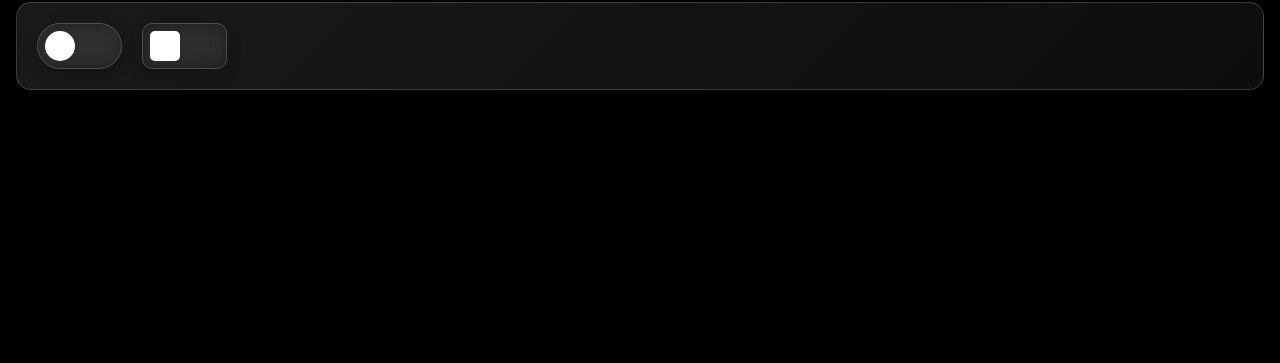
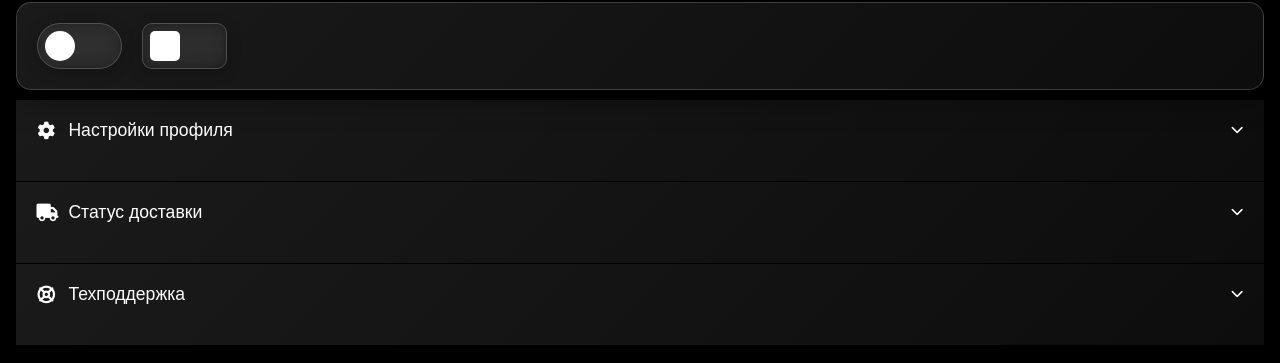
Before and after one commit to javoxhr2oo8/ui-components, a Nuxt app: page / in a window 1280 px wide. Shown: the part 1025-1388 px from the top of the page. Before the commit the page ends 1135 px from the top, so only its background shows below. Built offline with nearby package versions, Linux system fonts and the light colour scheme.

Commit message:
added accordion

```diff
--- a/app/components/Main/index.vue
+++ b/app/components/Main/index.vue
@@ -8,6 +8,7 @@ import Button from '../Ui/Button.vue';
 import window from '../AppWindow/window.vue';
 import Input from '../Ui/Input.vue';
 import Select from '../Ui/Select.vue';
+import Accordion from '../Ui/Accordion.vue';
 
 const isLightOn = ref(false);
 const isLightOff = ref(true);
@@ -79,6 +80,25 @@ const models = [
         value: "iphone 16"
     },
 ]
+
+
+const faq = [
+  {
+    title: 'Настройки профиля',
+    content: 'Здесь вы можете изменить свой пароль и аватар.',
+    icon: 'fa-gear'
+  },
+  {
+    title: 'Статус доставки',
+    content: 'Ваш заказ уже в пути и прибудет в течение 3 дней.',
+    icon: 'fa-truck'
+  },
+  {
+    title: 'Техподдержка',
+    content: 'Мы работаем 24/7. Напишите нам в чат.',
+    icon: 'fa-life-ring'
+  }
+]
 </script>
 
 <template>
@@ -124,6 +144,8 @@ const models = [
                         </FlexBox>
                     </Card>
 
+                    <Accordion :items="faq"/>
+
                     <GridBox class="elements-box" v-if="false">
                         <Card>
                             <FlexBox gap="20px">
--- /dev/null
+++ b/app/components/Ui/Accordion.vue
@@ -0,0 +1,114 @@
+<script setup>
+const props = defineProps({
+    items: {
+        type: Array,
+        required: true,
+    }
+})
+
+const activeIndex = ref(null)
+
+const toggle = (index) => {
+    activeIndex.value = activeIndex.value === index ? null : index
+}
+</script>
+
+<template>
+    <div class="accordion">
+        <div v-for="(item, index) in items" :key="index" class="accordion__item"
+            :class="{ 'is-active': activeIndex === index }">
+            <button class="accordion__header" @click="toggle(index)">
+                <div class="accordion__title-group">
+                    <i v-if="item.icon" :class="['fas', item.icon, 'accordion__icon-left']"></i>
+                    <span>{{ item.title }}</span>
+                </div>
+                <i class="fas fa-chevron-down accordion__arrow"></i>
+            </button>
+
+            <div class="accordion__content-wrapper">
+                <div class="accordion__content">
+                    {{ item.content }}
+                </div>
+            </div>
+        </div>
+    </div>
+</template>
+
+<style lang="scss" scoped>
+$transition: 0.35s cubic-bezier(0.4, 0, 0.2, 1);
+
+.accordion {
+    &__item {
+        border-bottom: 1px solid;
+        background: linear-gradient(135deg, rgba(255, 255, 255, 0.1), rgba(255, 255, 255, 0.05));
+        transition: background $transition;
+        span {
+            color: #fff;
+        }
+        &.is-active {
+            .accordion__arrow {
+                transform: rotate(180deg);
+            }
+
+            .accordion__content-wrapper {
+                grid-template-rows: 1fr;
+                opacity: 1;
+            }
+
+            .accordion__header {
+                color: #fff;
+            }
+        }
+    }
+
+    &__header {
+        width: 100%;
+        display: flex;
+        justify-content: space-between;
+        align-items: center;
+        padding: 20px;
+        background: none;
+        border: none;
+        cursor: pointer;
+        font-size: 1.1rem;
+        font-weight: 500;
+        transition: color $transition;
+
+        &:hover {
+            background-color: rgba(#fff, 0.03);
+        }
+    }
+
+    &__title-group {
+        display: flex;
+        align-items: center;
+        gap: 12px;
+    }
+
+    &__icon-left {
+        width: 20px;
+        color: lighten(#fff, 10%);
+    }
+
+    &__arrow {
+        font-size: 0.8rem;
+        transition: transform $transition;
+        color: #fff;
+    }
+
+    &__content-wrapper {
+        display: grid;
+        grid-template-rows: 0fr;
+        transition: grid-template-rows $transition, opacity $transition;
+        opacity: 0;
+        overflow: hidden;
+    }
+
+    &__content {
+        min-height: 0;
+        padding: 0 20px 20px 52px;
+        color: #666;
+        line-height: 1.6;
+    }
+}
+</style>
--- a/app/components/Ui/Toggle.vue
+++ b/app/components/Ui/Toggle.vue
@@ -56,7 +56,8 @@ button {
 }
 
 .active {
-    background: linear-gradient(135deg, rgba(120, 44, 246, 0.4), rgba(120, 44, 246, 0.2));
+    // background: linear-gradient(135deg, rgba(120, 44, 246, 0.4), rgba(120, 44, 246, 0.2));
+    background: #1c631c;
     span {
         margin-left: 37px;
     }
```
